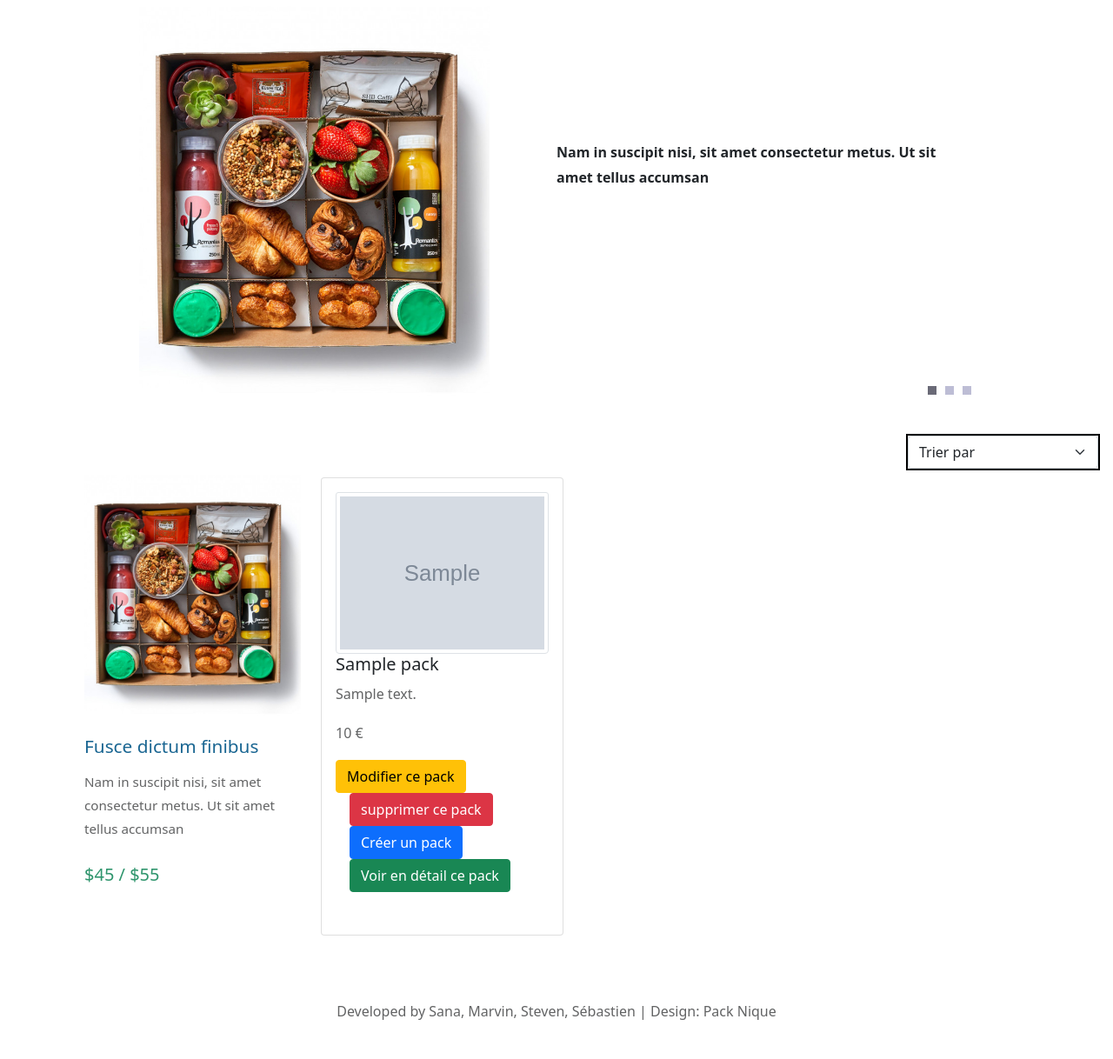
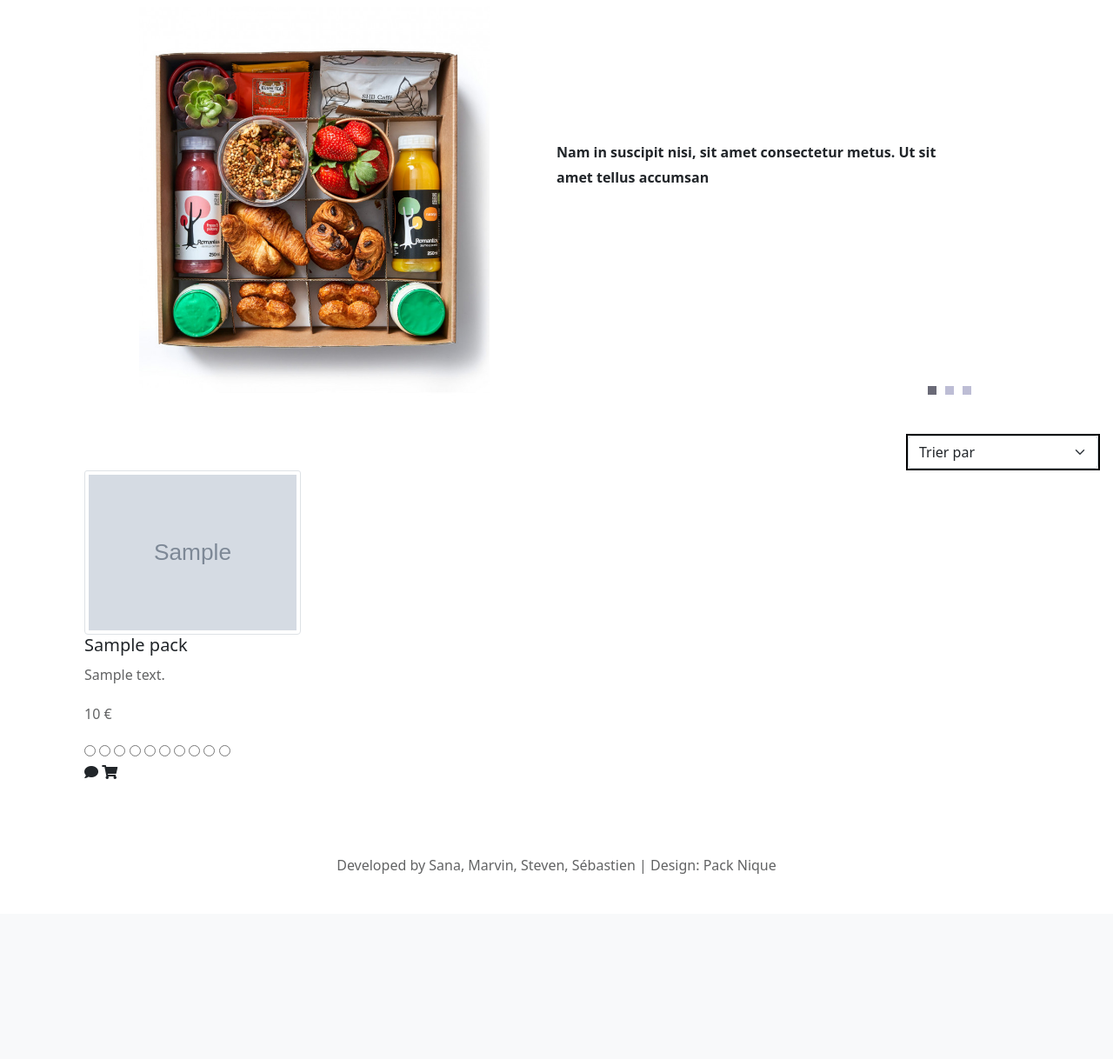
Before and after one commit to Marvinmaz/pack-nique, a Symfony app: template templates/index.html.twig in a window 1280 px wide. Shown: the part 887-2105 px from the top of the page at 87% size. After the commit the page ends 1892 px from the top, so only its background shows below. Run offline with Twig, Linux system fonts and the light colour scheme; the template is opened without the code that fills it: most values are stand-ins (such as "Sample title", 1, 10 or a date in 2020); grey boxes marked "Sample" are stand-in pictures; some libraries are stand-ins or nearby versions.

Commit message:
update page

```diff
--- a/templates/index.html.twig
+++ b/templates/index.html.twig
@@ -5,6 +5,7 @@
 		<link href="{{ asset('assets/css/all.min.css') }}" rel="stylesheet" />
 		<link href="{{ asset('assets/css/templatemo-style.css') }}" rel="stylesheet" />
 		<link href="{{ asset('assets/css/slideshow.css') }}" rel="stylesheet" />
+		<link rel="stylesheet" href="https://cdnjs.cloudflare.com/ajax/libs/font-awesome/4.7.0/css/font-awesome.min.css">
 		<link href="https://cdn.jsdelivr.net/npm/bootstrap@5.0.1/dist/css/bootstrap.min.css" rel="stylesheet" integrity="sha384-+0n0xVW2eSR5OomGNYDnhzAbDsOXxcvSN1TPprVMTNDbiYZCxYbOOl7+AMvyTG2x" crossorigin="anonymous">
 		<link rel="icon" href="{{ asset('assets/img/logo3.png') }}">
 	{% endblock %}
@@ -144,34 +145,39 @@
 			</select>
 			</div>
 
-			<!-- Gallery -->
+		<!-- Gallery -->
 			<div class="row tm-gallery">
-				<!-- gallery page 1 -->
 				<div id="tm-gallery-page-pizza" class="tm-gallery-page">
+				 {% for pack in packs %}
 					<article class="col-lg-3 col-md-4 col-sm-6 col-12 tm-gallery-item">
 						<figure>
-							<img src="{{ asset('assets/img//gallery/01.jpg')}}" alt="Image" class="img-fluid tm-gallery-img" />
+							<img src="/uploads/images/{{ pack.picture }}" class="card-img-top img-thumbnail" >
 							<figcaption>
-								<h4 class="tm-gallery-title">Fusce dictum finibus</h4>
-								<p class="tm-gallery-description">Nam in suscipit nisi, sit amet consectetur metus. Ut sit amet tellus accumsan</p>
-								<p class="tm-gallery-price">$45 / $55</p>
-							</figcaption>
-						</figure>
+								<h5 class="card-title">{{ pack.name }}</h5>
+								<p class="card-text">{{ pack.content }}</p>
+								<p class="card-text">{{ pack.price }} €</p>
+							 <div class="sana2">
+								<fieldset class="rating">
+									<input type="radio" id="star5" name="rating" value="5" /><label class = "full" for="star5" title="Awesome - 5 stars"></label>
+									<input type="radio" id="star4half" name="rating" value="4 and a half" /><label class="half" for="star4half" title="Pretty good - 4.5 stars"></label>
+									<input type="radio" id="star4" name="rating" value="4" /><label class = "full" for="star4" title="Pretty good - 4 stars"></label>
+									<input type="radio" id="star3half" name="rating" value="3 and a half" /><label class="half" for="star3half" title="Meh - 3.5 stars"></label>
+									<input type="radio" id="star3" name="rating" value="3" /><label class = "full" for="star3" title="Meh - 3 stars"></label>
+									<input type="radio" id="star2half" name="rating" value="2 and a half" /><label class="half" for="star2half" title="Kinda bad - 2.5 stars"></label>
+									<input type="radio" id="star2" name="rating" value="2" /><label class = "full" for="star2" title="Kinda bad - 2 stars"></label>
+									<input type="radio" id="star1half" name="rating" value="1 and a half" /><label class="half" for="star1half" title="Meh - 1.5 stars"></label>
+									<input type="radio" id="star1" name="rating" value="1" /><label class = "full" for="star1" title="Sucks big time - 1 star"></label>
+									<input type="radio" id="starhalf" name="rating" value="half" /><label class="half" for="starhalf" title="Sucks big time - 0.5 stars"></label>
+								</fieldset>
+								<i class="fas fa-comment"></i>
+								<i class="fas fa-shopping-cart"></i>
+
+								</figcaption>
+
+								</figure>
 					</article>
-            {% for pack in packs %}
-                <div class="card col-3 mx-2 my-2">
-                    <div class="card-body">
-                        <img src="/uploads/images/{{ pack.picture }}" class="card-img-top img-thumbnail">
-                        <h5 class="card-title">{{ pack.name }}</h5>
-                        <p class="card-text">{{ pack.content }}</p>
-                        <p class="card-text">{{ pack.price }} €</p>
-                        <a href="/update-pack/{{ pack.id }}" class="card-link btn btn-warning">Modifier ce pack</a>
-                        <a href="/delete-pack/{{ pack.id }}" class="card-link btn btn-danger">supprimer ce pack</a>
-                        <a href="/create-pack/" class="card-link btn btn-primary">Créer un pack</a>
-                        <a href="/read-pack/{{ pack.id }}" class="card-link btn btn-success">Voir en détail ce pack</a>
-                    </div>
-                </div>
-            {% endfor %}
+
+					{% endfor %}
 				</div> <!-- gallery page 1 -->
 
 		</main>
```
